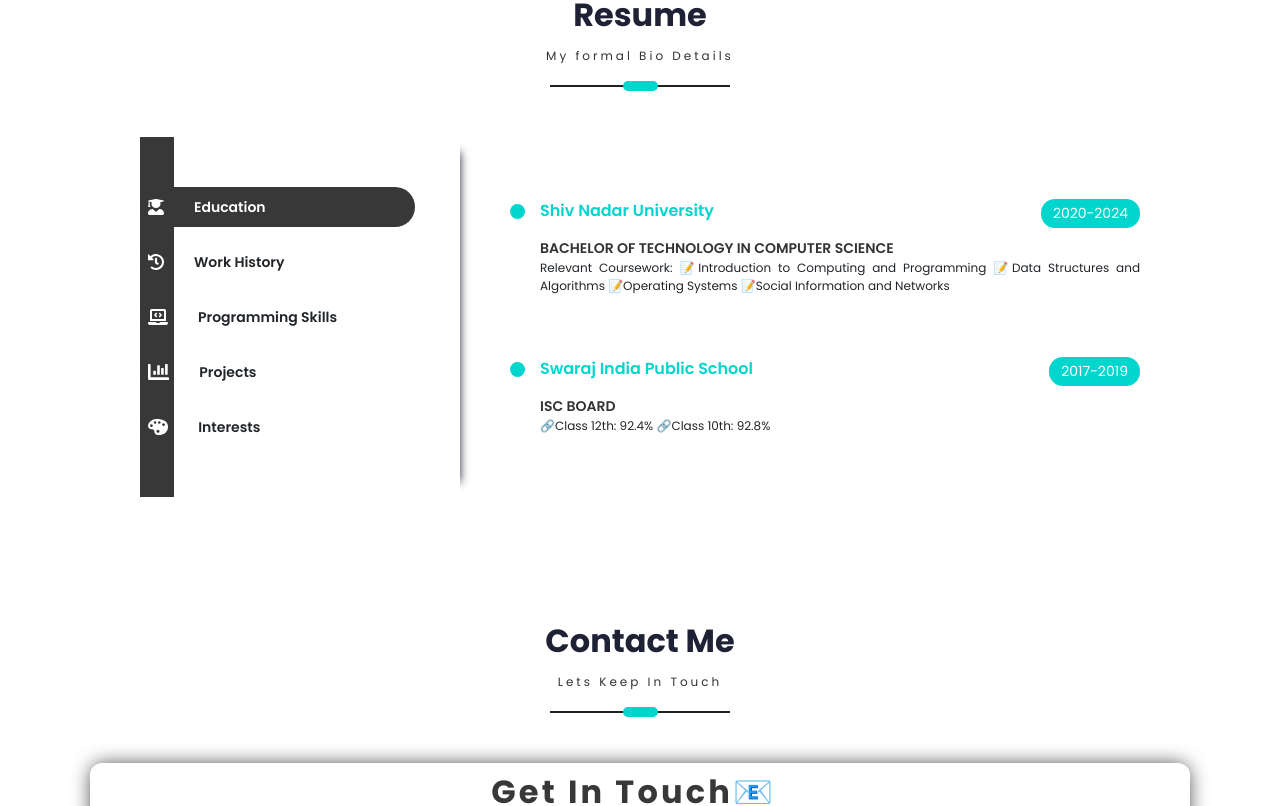
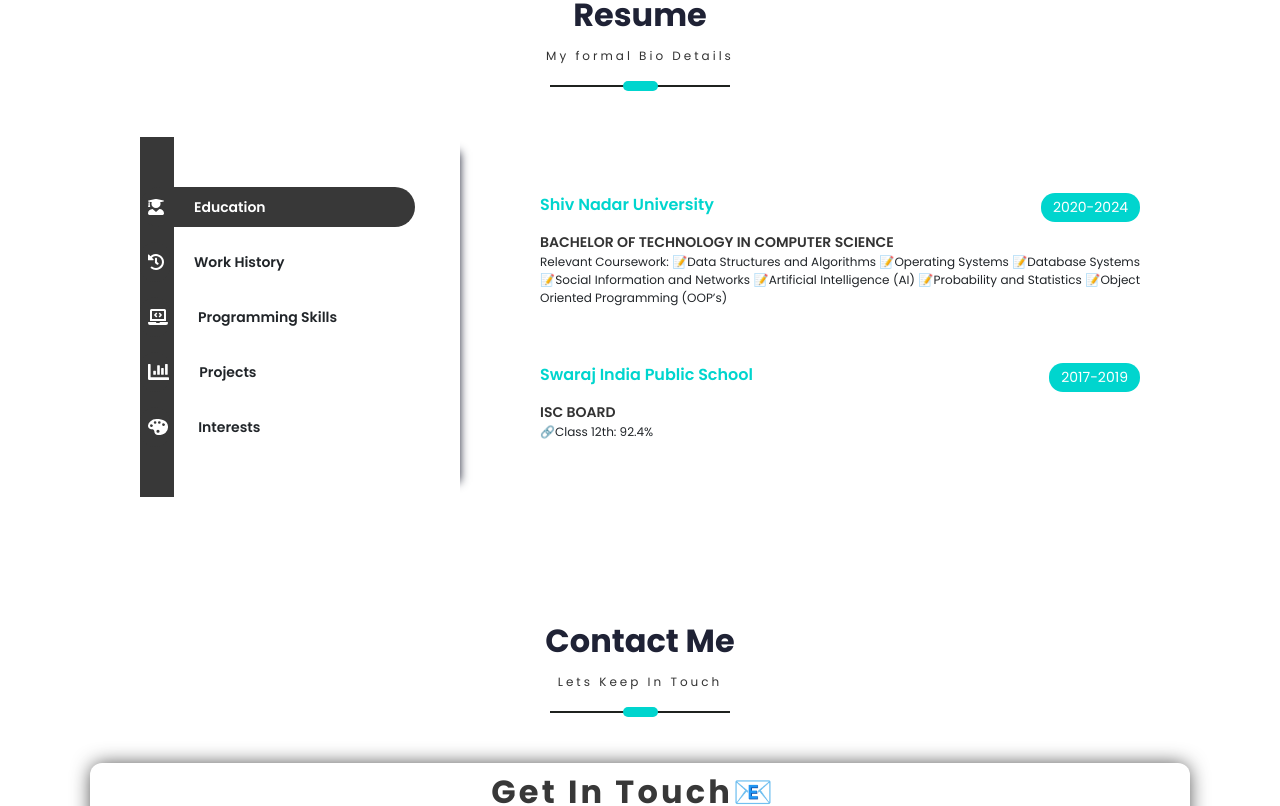
Before and after one commit to vd02/Profile.js, a React (Create React App) app: page / in a window 1280 px wide. Shown: the part 1540-2346 px from the top of the page. Built offline with nearby package versions, Linux system fonts and the light colour scheme; a web font is replaced by a local one.

Commit message:
Changes according to New Resume

```diff
--- a/src/PortfolioContainer/Home/Profile/Profile.js
+++ b/src/PortfolioContainer/Home/Profile/Profile.js
@@ -43,7 +43,7 @@
                     1200,
                     "Coder0️⃣1️⃣",
                     1200,
-                    "Sportsman⛹️‍♂️",
+                    "Athlete⛹️‍♂️",
                     1200,
                   ]}
                 />
--- a/src/PortfolioContainer/Resume/Resume.css
+++ b/src/PortfolioContainer/Resume/Resume.css
@@ -98,11 +98,18 @@
   justify-content: space-evenly;
   height: 360px;
   width: 100%;
+  overflow-y: scroll;
 }
 
 .resume-heading {
   display: flex;
   flex-direction: column;
+}
+
+.resume-heading1 {
+  display: flex;
+  flex-direction: column;
+  margin-top: 30px;
 }
 
 .resume-main-heading {
--- a/src/PortfolioContainer/Resume/Resume.js
+++ b/src/PortfolioContainer/Resume/Resume.js
@@ -68,31 +68,24 @@
 
   const projectsDetails = [
     {
-      title: "Personal Portfolio Website",
-      duration: { fromDate: "2020", toDate: "2021" },
+      title: "Healthify @SNU",
+      duration: { fromDate: "Sep, 22", toDate: "Nov, 22" },
       description:
-        "A Personal Portfolio website to showcase all my details and projects at one place.",
+        "💻 Technologies Used: React, MongoDB, Node.js, Express.js, Figma 💻 Developed a full-stack web-based application to automate the working of the healthcare system at Shiv Nadar University. Features include authentication for students, doctors and admin, AI chatbot, appointment booking, patient record etc.",
       subHeading: "",
     },
     {
-      title: "React Dhaba ",
-      duration: { fromDate: "2020", toDate: "2021" },
+      title: "Player Management System",
+      duration: { fromDate: "Oct, 22", toDate: "Nov, 22" },
       description:
-        "Online Food Ordering Website based on React with dynamic loading of menu and receiving of order details through Firebase Realtime Database.",
+        "💻 Technologies Used: MySQL, Python, HTML, CSS 💻 A basic CRUD application designed to manage players across all sports for a particular club at universities. Gained a strong understanding of deploying databases and implemented triggers, functions, procedures along with improving        query performance.",
       subHeading: "",
     },
     {
-      title: "Optical Character Recognition",
-      duration: { fromDate: "2020", toDate: "2021" },
+      title: "Social Media Network Project on Influence Maximization",
+      duration: { fromDate: "Feb, 22", toDate: "Apr, 22" },
       description:
-        "JavaScript based Optical Character Recognition (OCR) tool that reads custom written input with the help of Google and Microsoft enabled voice systems with modifiable pitch and voice rate.",
-      subHeading: "",
-    },
-    {
-      title: "Expense Tracker",
-      duration: { fromDate: "2020", toDate: "2021" },
-      description:
-        "React Expense Tracker that adds up all your credits and debits, displays them and shows up the total balance.",
+        "Worked on a research paper investigating the Influence Maximisation in Social Networks. Proposed proficient calculations and heuristics for the influence maximization problem using greedy approach, degree discount heuristics, independent cascade model and linear threshold model.",
       subHeading: "",
     },
   ];
@@ -105,7 +98,7 @@
         fromDate={"2020"}
         toDate={"2024"}
         description={
-          "Relevant Coursework: 📝Introduction to Computing and Programming    📝Data Structures and Algorithms    📝Operating Systems    📝Social Information and Networks"
+          "Relevant Coursework: 📝Data Structures and Algorithms  📝Operating Systems    📝Database Systems    📝Social Information and Networks 📝Artificial Intelligence (AI) 📝Probability and Statistics  📝Object Oriented Programming (OOP’s)"
         }
       />
 
@@ -114,7 +107,7 @@
         subHeading={"ISC BOARD"}
         fromDate={"2017"}
         toDate={"2019"}
-        description={"🔗Class 12th: 92.4%         🔗Class 10th: 92.8%"}
+        description={"🔗Class 12th: 92.4%"}
       />
     </div>,
 
@@ -124,8 +117,8 @@
         <ResumeHeading
           heading={"Photomath"}
           subHeading={"Content Curator – Freelance"}
-          fromDate={"May, 2020"}
-          toDate={"Present"}
+          fromDate={"July, 2020"}
+          toDate={"July, 2022"}
         />
         <div className="experience-description">
           {/* <span className="resume-description-text">
@@ -135,14 +128,17 @@
         </div>
         <div className="experience-description">
           <span className="resume-description-text">
-            - Creative Problem Solver and Math Expert.
+            Solved and reviewed over 2500+ math problems in the domain of
+            probability, statistics, calculus, vectors and algebra; provided
+            solutions using LaTeX, GeoGebra (proprietary software tool) and
+            Figma.
           </span>
           <br />
-          <span className="resume-description-text">
+          {/* <span className="resume-description-text">
             - Providing solutions to math problems using LaTeX and software like
             GeoGebra and Figma.{" "}
-          </span>
-          <br />
+          </span> */}
+          {/* <br /> */}
         </div>
       </div>
       <div className="experience-container">
@@ -151,10 +147,10 @@
             "Plutonity Investment Advisory and Technology Pvt. Ltd.                                                                            "
           }
           subHeading={
-            "Frontend Developer Intern                                                                                                                 "
+            "Software Developer Intern                                                                                                                 "
           }
-          fromDate={"May"}
-          toDate={"Aug, 2021"}
+          fromDate={"July, 2021"}
+          toDate={"Sep, 21"}
         />
         <div className="experience-description">
           {/* <span className="resume-description-text">
@@ -164,12 +160,15 @@
         </div>
         <div className="experience-description">
           <span className="resume-description-text">
-            - Designed Frontend for the startup’s website using React and
-            Material UI.
+            Assisted in developing backend code snippets for multiple key
+            functions including user authentication and extracting spare change
+            from all the online payments. Gained experience working with AWS
+            Cloud services to deploy infrastructure (S3 & RDS).
           </span>
           <br />
           <span className="resume-description-text">
-            - Worked on the designing the UI and UX of the mobile app.{" "}
+            Worked on designing the UI/UX of the mobile application in React
+            Native using Material UI.{" "}
           </span>
           <br />
         </div>
```
